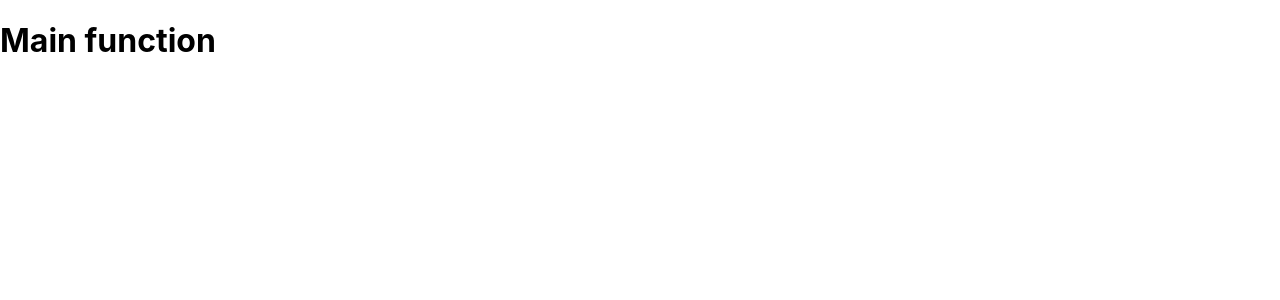
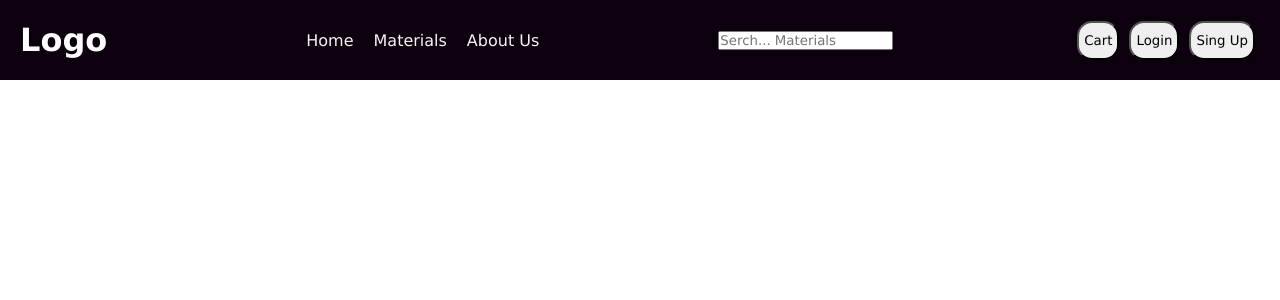
Before and after one commit to Aravireddy/React-Team-Work, a React (Create React App) app: page / in a window 1280 px wide. Shown: the top 300 px of the page. Built offline with nearby package versions, Linux system fonts and the light colour scheme.

Commit message:
nav Bar progress...

```diff
--- a/src/App.css
+++ b/src/App.css
@@ -36,3 +36,48 @@
     transform: rotate(360deg);
   }
 } */
+
+
+
+*{
+  padding: 0;
+  margin: 0;
+  box-sizing: border-box;
+  font-family:  'Lucida Sans', 'Lucida Sans Regular', 'Lucida Grande', 'Lucida Sans Unicode', Geneva, Verdana, sans-serif;
+}
+
+.navBar-main{
+  display: flex;
+  width: 100%;
+  height: 10vh;
+  background: rgb(13, 0, 14);
+
+}
+
+.navBar{
+  display: flex;
+  align-items: center;
+  padding: 10px 20px;
+  width: 100%;
+  justify-content: space-between;
+}
+.logo{
+  color: white;
+}
+.list-items{
+  display: flex;
+}
+.navBar li {
+  list-style: none;
+  margin-left: 20px;
+}
+.navBar li a{
+  text-decoration: none;
+  color: whitesmoke;
+}
+
+.cart,.login,.singup{
+  padding: 10px 5px;
+  margin: 20px 5px;
+  border-radius: 15px;
+}
--- a/src/App.js
+++ b/src/App.js
@@ -1,12 +1,13 @@
 
 import './App.css';
 import "./Responsive.css";
+import Navbar from './components/Navbar/Navbar';
 
 
 function App() {
   return (
     <div className="App">
-      <h1>Main function</h1>
+      <Navbar />
     </div>
   );
 }
--- a/src/components/Navbar/Navbar.jsx
+++ b/src/components/Navbar/Navbar.jsx
@@ -2,7 +2,24 @@ import React from 'react'
 
 function Navbar() {
   return (
-    <div>Navbar</div>
+    <div className='navBar-main'>
+      <nav className='navBar'>
+        <h1 className='logo'>Logo</h1>
+        <div className='list-items'>
+        <li><a href="/">Home</a></li>
+        <li><a href="/">Materials</a></li>
+        <li><a href="/">About Us</a></li>
+        </div>
+        <div>
+          <input type="text" placeholder='Serch... Materials
+' />
+        </div>
+        <div className='btns-box'>
+          <button className='cart'>Cart</button>
+          <button className='login'>Login</button>
+        <button className='singup'>Sing Up</button></div>
+      </nav>
+    </div>
   )
 }
 
```
